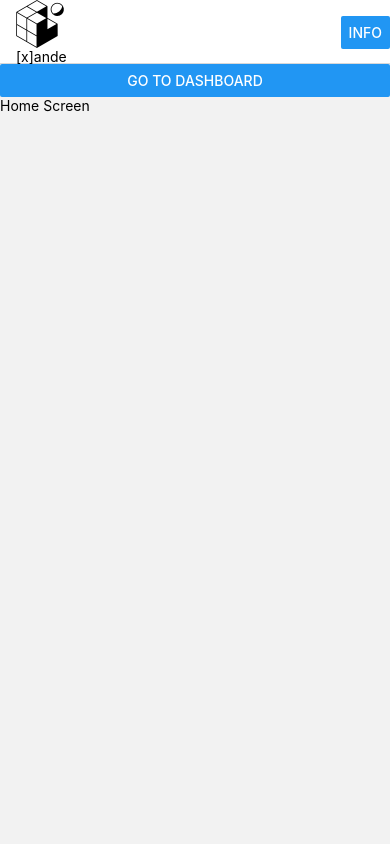
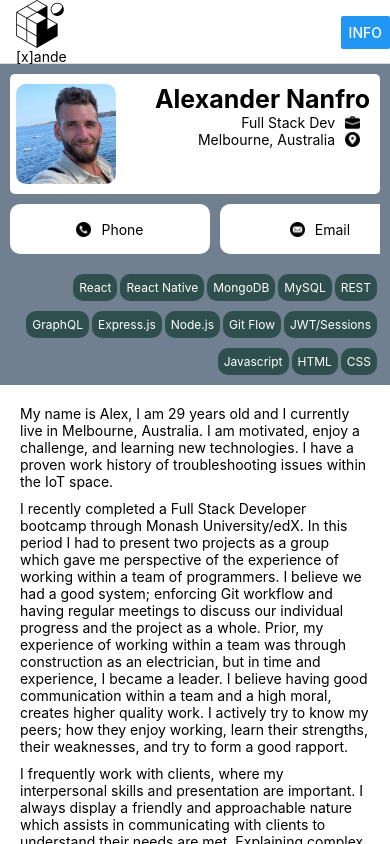
Before and after one commit to x4ndez/Nativo, a React Native app in the folder client/: screen /Home in a window 390 px wide. Built offline with nearby package versions, Linux system fonts and the light colour scheme.

Commit message:
-formed basic layout for home screen

```diff
--- a/client/screens/HomeScreen.js
+++ b/client/screens/HomeScreen.js
@@ -1,28 +1,232 @@
-import React, {useState} from 'react';
-import {Alert, Modal, StyleSheet, Text, Button, Pressable, View, SafeAreaView, Image} from 'react-native';
+import React, {useState, useRef, useEffect} from 'react';
+import {Alert, FlatList, ScrollView, Animated, Modal, StyleSheet, Text, Button, Pressable, View, SafeAreaView, Image} from 'react-native';
 import { createNativeStackNavigator } from '@react-navigation/native-stack';
 import { NavigationContainer } from '@react-navigation/native';
 
 const HomeScreen = ({navigation}) => {
 
+  const skills = [
+    'React', 'React Native',
+    'MongoDB', 'MySQL', 'REST',
+    'GraphQL', 'Express.js',
+    'Node.js', 'Git Flow', 'JWT/Sessions',
+    'Javascript', 'HTML', 'CSS',
+  ]
+
   return (<>
 
-        <Button
+        {/* <Button
         title='Go to Dashboard'
         onPress={() => navigation.navigate('Dashboard', {
             feedback: 'lol',
         })}
-        />
+        /> */}
 
-    <Text>Home Screen</Text>
+<SafeAreaView style={styles.safeAreaView}>
+
+    <ScrollView>
+
+        <View style={styles.header}>
+
+    <View style={styles.headerContainer}>
+
+        <View style={styles.avatarWrapper}>
+          <Image
+            source={require('../assets/avatar.jpg')}
+            style={styles.avatar}
+          />
+          </View>
+        <View style={styles.infoWrapper}>
+          <Text style={styles.name}>Alexander Nanfro</Text>
+          <View style={styles.flexRow}>
+          <Text style={styles.infoItem}>Full Stack Dev</Text>
+          <Image
+          source={require('../assets/icons/suitcase.png')}
+          style={styles.icon}
+          />
+          </View>
+          <View style={styles.flexRow}>
+          <Text style={styles.infoItem}>Melbourne, Australia</Text>
+          <Image
+          source={require('../assets/icons/gps.png')}
+          style={styles.icon}
+          />
+          </View>
+          </View>
+
+    </View>
+
+    <ScrollView
+    contentContainerStyle={styles.descContainer}
+    horizontal
+    showsHorizontalScrollIndicator={false}
+    >
+
+        <View style={styles.desc1}>
+          <Image
+          source={require('../assets/icons/phone-call.png')}
+          style={styles.icon}
+          />
+          <Text>Phone</Text>
+        </View>
+        <View style={styles.desc1}>
+        <Image
+          source={require('../assets/icons/email.png')}
+          style={styles.icon}
+          />
+          <Text>Email</Text>
+        </View>
+        <View style={styles.desc1}>
+        <Image
+          source={require('../assets/icons/web.png')}
+          style={styles.icon}
+          />
+          <Text>LinkedIn</Text>
+        </View>
+        <View style={styles.desc1}>
+        <Image
+          source={require('../assets/icons/web.png')}
+          style={styles.icon}
+          />
+          <Text>GitHub</Text>
+        </View>
+
+    </ScrollView>
+
+        {/* <FlatList horizontal></FlatList> */}
+
+        <View style={styles.skillWrapper}>
+
+          {skills.map((item) =>
+            (<Text style={styles.skill}>{item}</Text>)
+          )}
+
+        </View>
+
+    </View>
+
+    <ScrollView style={styles.descWrapper}><Text style={styles.p}>
+
+    My name is Alex, I am 29 years old and I currently live in Melbourne, Australia. I am motivated, enjoy a challenge, and learning new technologies. I have a proven work history of troubleshooting issues within the IoT space.
+</Text><Text style={styles.p}>
+I recently completed a Full Stack Developer bootcamp through Monash University/edX. In this period I had to present two projects as a group which gave me perspective of the experience of working within a team of programmers. I believe we had a good system; enforcing Git workflow and having regular meetings to discuss our individual progress and the project as a whole. Prior, my experience of working within a team was through construction as an electrician, but in time and experience, I became a leader. I believe having good communication within a team and a high moral, creates higher quality work. I actively try to know my peers; how they enjoy working, learn their strengths, their weaknesses, and try to form a good rapport.
+</Text><Text style={styles.p}>
+I frequently work with clients, where my interpersonal skills and presentation are important. I always display a friendly and approachable nature which assists in communicating with clients to understand their needs are met. Explaining complex concepts in a manner that anyone can understand is a skill, and often a challenge, which is where I believe I excel.
+
+Working as a service technician, my day-to-day duties heavily required me to work independently within a team. I am frequently scheduled to complete multiple jobs in a day, often requiring myself to assess, diagnose and fix issues within the allocated time-frame; including making required documentation and reports to be communicated with the service manager. I have to think independently, often reading manufacturer documentation to solve issues which is how I have started to think of programming, reading documentation set out by the manufacturer to solve an issue.
+
+Troubleshooting is the bread and butter of my current work; and what I feel is my greatest strength. I believe it to be the result of enjoying a challenge, the rush of solving a complicated issue, and past experiences; which involved a lot of failing, but not giving up until succeeding. Over time, I created more efficient methods of troubleshooting which has built my skills to what they are today.
+
+I have demonstrated experience in React, Handlebars, GraphQL, REST, MongoDB, MySQL and other technologies seen below.
+
+      </Text></ScrollView>
+
+    </ScrollView>
+
+    </SafeAreaView>
 
     </>);
 
 };
 const styles = StyleSheet.create({
-  container: {
+  header: {
+    padding: 10,
+  },
+  safeAreaView: {
+    backgroundColor: 'slategrey',
+    width: '100%',
+    height: '100%'
+  },
+  descContainer: {
+    // backgroundColor: 'green',
+    display: 'flex',
+    height: 50,
+    margin: 0,
+    padding: 0,
+  },
+  desc1: {
+    backgroundColor: 'white',
+    width: 200,
+    borderRadius: 10,
+    marginRight: 10,
+    display: 'flex',
+    flexDirection: 'row',
+    justifyContent: 'center',
+    alignItems: 'center'
+  },
+  avatarWrapper: {
+    width: '30%',
+    padding: 10,
+    display: 'flex',
+    justifyContent: 'center',
+    alignItems: 'center',
+  },
+  avatar: {
+    borderRadius: 10,
+    width: 100,
+    height: 100,
+  },
+  infoWrapper: {
+    padding: 10,
+    display: 'flex',
+    width: '70%',
+    flexDirection: 'column',
+    justifyContent: 'top',
+    alignItems: 'flex-end',
+  },
+  headerContainer: {
+    backgroundColor: 'white',
+    width: '100%',
+    marginBottom: 10,
+    borderRadius: 5,
+    display: 'flex',
+    flexDirection: 'row',
 
   },
+  name: {
+    fontWeight: 'bold',
+    fontSize: 25
+  },
+  infoItem: {
+    marginRight: 10,
+  },
+  descWrapper: {
+    width: '100%',
+    // height: 200,
+    padding: 20,
+    backgroundColor: 'white',
+  },
+  skill: {
+    padding: 6,
+    backgroundColor: 'darkslategrey',
+    marginTop: 10,
+    marginRight: 3,
+    borderRadius: 10,
+    color: 'white',
+    fontSize: 12,
+  },
+  skillWrapper: {
+    display: 'flex',
+    flexDirection: 'row',
+    justifyContent: 'flex-end',
+    alignItems: 'center',
+    flexWrap: 'wrap',
+    marginTop: 10,
+  },
+  p: {
+    marginBottom: 10,
+  },
+  icon: {
+    width: 15,
+    height: 15,
+    marginRight: 10,
+  },
+  flexRow: {
+    display: 'flex',
+    flexDirection: 'row',
+    alignItems: 'center',
+    flexWrap: 'wrap',
+  }
 });
 
 export default HomeScreen;
```
